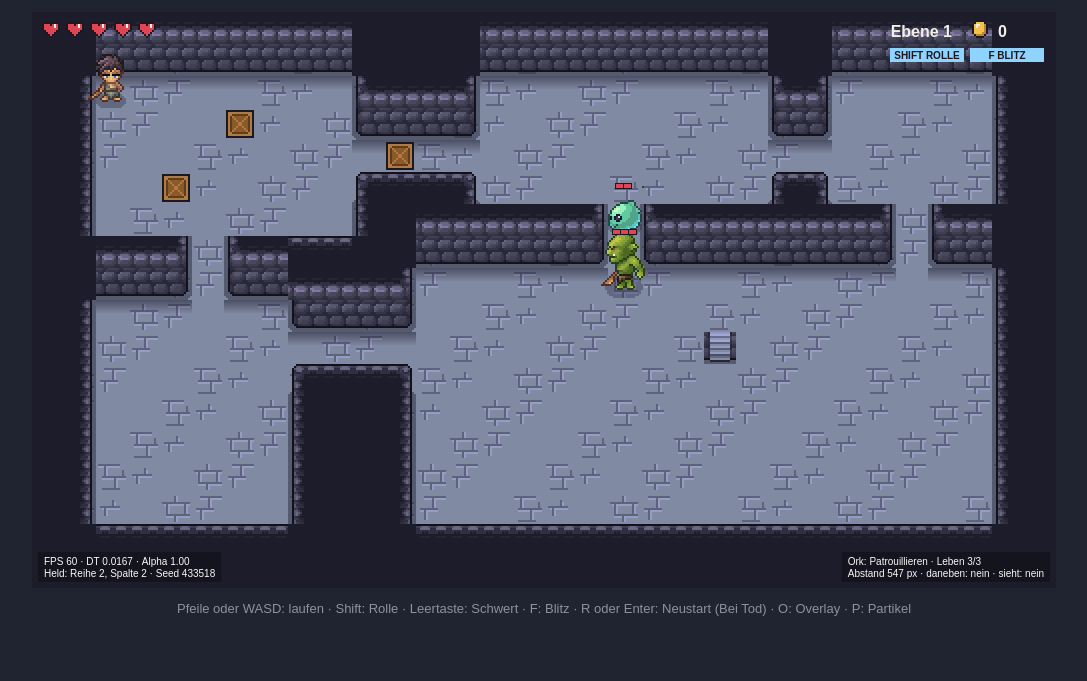
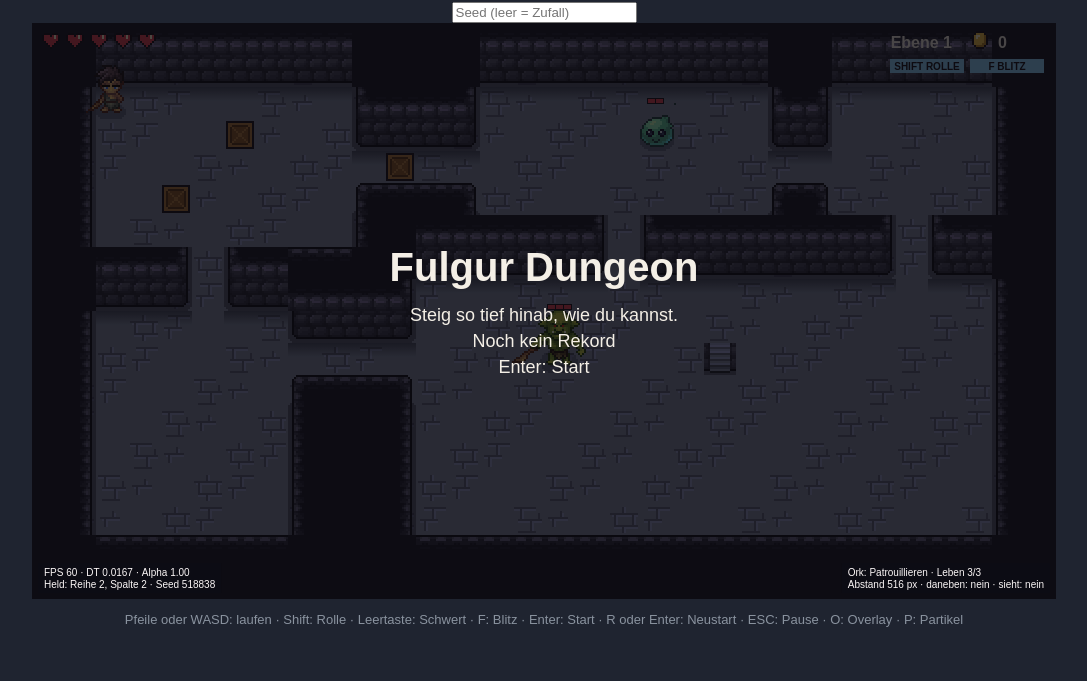
Before and after one commit to saltpete/fulgur-dungeon, a plain HTML site: page index.html in a window 1280 px wide. Shown: the part 119-800 px from the top of the page, without its empty margins (96-1183 px from the left). Drawn offline with Linux system fonts and the light colour scheme.

Commit message:
Add start screen, pause, game over with record and seed input

```diff
--- a/combat.js
+++ b/combat.js
@@ -38,7 +38,8 @@ function knockback(t, dcol, drow) {
 // Beim Tod des Helden wird der Spielstatus verändert
 function die(t) {
   if (t === player) {
-    game.state = 'dead';   // Spielstatus Tot -> // TODO: Weitere Spielstatusoptionen hinzufügen und Bildschirm entsprechend anpassen (Game Over Screen, Mainmenu, Optionen etc.)
+    game.state = 'dead';   // Spielstatus Tot
+    saveRecord();          // tiefste Ebene merken
     return;
   }
   t.dead = true;
--- a/game.js
+++ b/game.js
@@ -291,6 +291,7 @@ const input = {
   roll: false,              // Shift für Ausweichrolle
   attack: false,            // Leertaste für Nahkampf
   restart: false,           // R oder Enter: neuer Durchlauf nach dem Tod
+  pause: false,             // ESC: Pause an und aus (Einmal-Impuls)
   particlesEnabled: true,   // P: Partikel an und aus
   cast: false,              // F: Fulgur-Blitz (Einmal-Impuls)   // neu
   overlayEnabled: true,
@@ -305,6 +306,13 @@ const KEYS = {
 };
 
 window.addEventListener('keydown', (e) => {
+
+  // Tippen im Seed-Feld: Das Spiel reagiert dort nur auf Enter
+  if (e.target.id === 'seed') {
+    if (e.code !== 'Enter') return;
+    e.target.blur();
+  }
+
   // Default unterdrücken
   if (KEYS[e.code]) { input[KEYS[e.code]] = true; e.preventDefault(); }
   if (e.code === 'Space') e.preventDefault();
@@ -324,6 +332,9 @@ window.addEventListener('keydown', (e) => {
 
   // Neustart
   if ((e.code === 'KeyR' || e.code === 'Enter') && !e.repeat) input.restart = true;
+
+  // Pause
+  if (e.code === 'Escape' && !e.repeat) input.pause = true;
 
 
     if (!e.repeat && MODE === 'grid') {
@@ -397,10 +408,15 @@ function simulationStep() {
     o.prevX = o.x;
     o.prevY = o.y;
   }
-  if (game.state === 'dead') {
-    // Held tot: Die Welt steht still, nur R oder Enter startet neu (FA-3-4)
-    if (input.restart) buildLevel(1);
-  } else {
+
+  // ESC schaltet zwischen Spiel und Pause um
+  if (input.pause && game.state === 'play') game.state = 'pause';
+  else if (input.pause && game.state === 'pause') game.state = 'play';
+
+  if (game.state === 'menu' || game.state === 'dead') {
+    // Startbild oder Held tot: Die Welt steht still, Enter oder R startet einen neuen Durchlauf (FA-3-4)
+    if (input.restart) startRun();
+  } else if (game.state === 'play') {
     for (const o of objects) {
       o.simulate(STEP);
     }
@@ -414,6 +430,7 @@ function simulationStep() {
   input.attack = false;
   input.cast = false;   // neu
   input.restart = false;
+  input.pause = false;
 }
 
 // ---- GAME LOOP ---------------------------------------------
@@ -438,7 +455,7 @@ function frame(now) {
     lastHurts = player.hurts;
   }
 
-  if (game.depth !== lastDepth) {   // neue Ebene: Banner zeigen
+  if (game.depth !== lastDepth && game.state === 'play') {   // neue Ebene: Banner zeigen, nicht über dem Startbild
     showBanner('Ebene ' + game.depth);
     lastDepth = game.depth;
   }
@@ -628,6 +645,7 @@ class GridMovement {
 
 // Start erst, wenn alle Skripte geladen sind
 window.addEventListener('DOMContentLoaded', () => {
-  buildLevel(1);   // Ebene 1 aufbauen
+  startRun();            // erste Ebene aufbauen, sie liegt hinter dem Startbild
+  game.state = 'menu';   // Startbild, Enter startet
   requestAnimationFrame(frame);
 });
--- a/hud.js
+++ b/hud.js
@@ -59,19 +59,30 @@ function drawHud() {
     // Banner beim Betreten einer Ebene
     drawBanner();
 
-    // Durchlauf vorbei (FA-3-3, FA-3-4)
-    if (game.state === 'dead') {
+    // Startbild, Pause und Game Over liegen über dem Spielfeld (FA-3-3, FA-3-4)
+    if (game.state === 'menu') drawScreen('Fulgur Dungeon', ['Steig so tief hinab, wie du kannst.', recordText(), 'Enter: Start']);
+    if (game.state === 'pause') drawScreen('Pause', ['ESC: weiter']);
+    if (game.state === 'dead') drawScreen('Du bist gestorben', [`Ebene ${game.depth} erreicht · Seed ${game.seed}`, recordText(), 'R oder Enter: neuer Durchlauf'], '#e04555');
+}
+
+// Dunkle Folie mit Titel und Zeilen darunter
+function drawScreen(title, lines, color = '#f4efe6') {
   ctx.fillStyle = 'rgba(8, 6, 10, 0.72)';
   ctx.fillRect(0, 0, W, H);
   ctx.textAlign = 'center';
-        ctx.fillStyle = '#e04555';
+  ctx.fillStyle = color;
   ctx.font = 'bold 40px sans-serif';
-        ctx.fillText('Du bist gestorben', W / 2, H / 2 - 20);
+  ctx.fillText(title, W / 2, H / 2 - 30);
   ctx.fillStyle = '#f4efe6';
   ctx.font = '18px sans-serif';
-        ctx.fillText('Drücke R oder Enter für einen neuen Durchlauf', W / 2, H / 2 + 20);
+  lines.forEach((line, i) => ctx.fillText(line, W / 2, H / 2 + 10 + i * 26));
   ctx.textAlign = 'left';
 }
+
+// Rekord als Text für Startbild und Game Over
+function recordText() {
+  const best = loadRecord();
+  return best.depth > 0 ? `Rekord: Ebene ${best.depth} (Seed ${best.seed})` : 'Noch kein Rekord';
 }
 
 // Ein Balken für eine Abklingzeit. ready: 0 gerade benutzt, 1 bereit
--- a/index.html
+++ b/index.html
@@ -21,8 +21,9 @@
 </head>
 <body>
   <h1>Fulgur Dungeon </h1>
+  <input id="seed" inputmode="numeric" maxlength="6" placeholder="Seed (leer = Zufall)" oninput="this.value = this.value.replace(/\D/g, '')">
   <canvas id="game" width="1024" height="576"></canvas>
-  <p>Pfeile oder WASD: laufen · Shift: Rolle · Leertaste: Schwert · F: Blitz · R oder Enter: Neustart (Bei Tod) · O: Overlay · P: Partikel</p>
+  <p>Pfeile oder WASD: laufen · Shift: Rolle · Leertaste: Schwert · F: Blitz · Enter: Start · R oder Enter: Neustart · ESC: Pause · O: Overlay · P: Partikel</p>
   <script src="game.js"></script>
   <script src="world.js"></script>
   <script src="mapgen.js"></script>
--- a/mapgen.js
+++ b/mapgen.js
@@ -179,11 +179,18 @@ function useLevel1() {
   return LEVEL;
 }
 
-// Seed für einen neuen Durchlauf: mit index.html?seed=42 fest (zum Testen), sonst zufällig
+// Grösster Seed: 6 Ziffern wie im Seed-Feld
+const MAX_SEED = 999999;
+
+// Seed für einen neuen Durchlauf: aus dem Seed-Feld, sonst aus Index-HTML-Feld, sonst zufällig
 function newRunSeed() {
-  const fixed = new URLSearchParams(location.search).get('seed');
-  if (fixed !== null) return parseInt(fixed, 10) || 0;
-  return Math.floor(Math.random() * 1000000);   // nur der Startwert ist zufällig, alles andere folgt daraus
+  const typed = document.getElementById('seed').value.trim();   // Seed-Feld über dem Spielfeld
+  const fixed = typed !== '' ? typed : new URLSearchParams(location.search).get('seed');
+
+  const seed = parseInt(fixed, 10);                    // leer, null oder Buchstaben: NaN
+
+  if (seed >= 0 && seed <= MAX_SEED) return seed;      // NaN besteht keinen Vergleich
+  return Math.floor(Math.random() * (MAX_SEED + 1));   // sonst Zufall: nur der Startwert ist zufällig, alles andere folgt daraus
 }
 
 
--- a/world.js
+++ b/world.js
@@ -8,8 +8,8 @@ const objects = [];
 
 let player = null;   // Held wird bei jedem Level neu erzeugt
 
-// Spielzustand: 'play' oder 'dead'. Ohne diese Zeile wäre game dein Canvas (id="game").
-const game = { state: 'play', coins: 0, depth: 1 };   // Münzen überleben den Tod
+// Spielzustand: 'menu', 'play', 'pause' oder 'dead'. Ohne diese Zeile wäre game dein Canvas (id="game").
+const game = { state: 'menu', coins: 0, depth: 1 };   // Münzen überleben den Tod
 
 // Aufbau der Ebene: Spalte und Reihe jedes Objekts
 const LEVEL = {
@@ -179,13 +179,33 @@ function removeDead() {
   }
 }
 
+// ---------- Durchlauf und Rekord ----------
+// Neuer Durchlauf: neuer Seed, neuer Held. Mit index.html?depth=5 startet er tiefer (für die Demo).
+const START_DEPTH = Math.min(99, Math.max(1, parseInt(new URLSearchParams(location.search).get('depth'), 10) || 1));   // nur 1 bis 99
+
+function startRun() {
+  game.seed = newRunSeed();
+  player = null;              // sonst nimmt der neue Held die Leben des alten mit
+  buildLevel(START_DEPTH);
+}
+
+// Rekord: tiefste Ebene und ihr Seed, im Browser gespeichert (localStorage)
+function loadRecord() {
+  try { return JSON.parse(localStorage.getItem('fulgur-record')) || { depth: 0 }; }
+  catch (err) { return { depth: 0 }; }   // kein Speicher verfügbar: ohne Rekord weiterspielen
+}
+
+function saveRecord() {
+  if (game.depth <= loadRecord().depth) return;
+  try { localStorage.setItem('fulgur-record', JSON.stringify({ depth: game.depth, seed: game.seed })); }
+  catch (err) { /* kein Speicher verfügbar */ }
+}
 
 // ---------- Ebene aufbauen ----------
 function buildLevel(depth) {
-  const hpBefore = depth > 1 ? player.hp : null  // HP speichern wenn Level grösser als 1
+  const hpBefore = player ? player.hp : null;   // Leben mitnehmen, ausser bei einem neuen Durchlauf
   objects.length = 0;
 
-  if (depth === 1) game.seed = newRunSeed();                       // neuer Durchlauf, neuer Seed
   const L = depth === 1 ? useLevel1()
         : generateLevel(game.seed + depth * 7919, depth);
 
```
Lines whose indentation alone changed are shown as unchanged.
